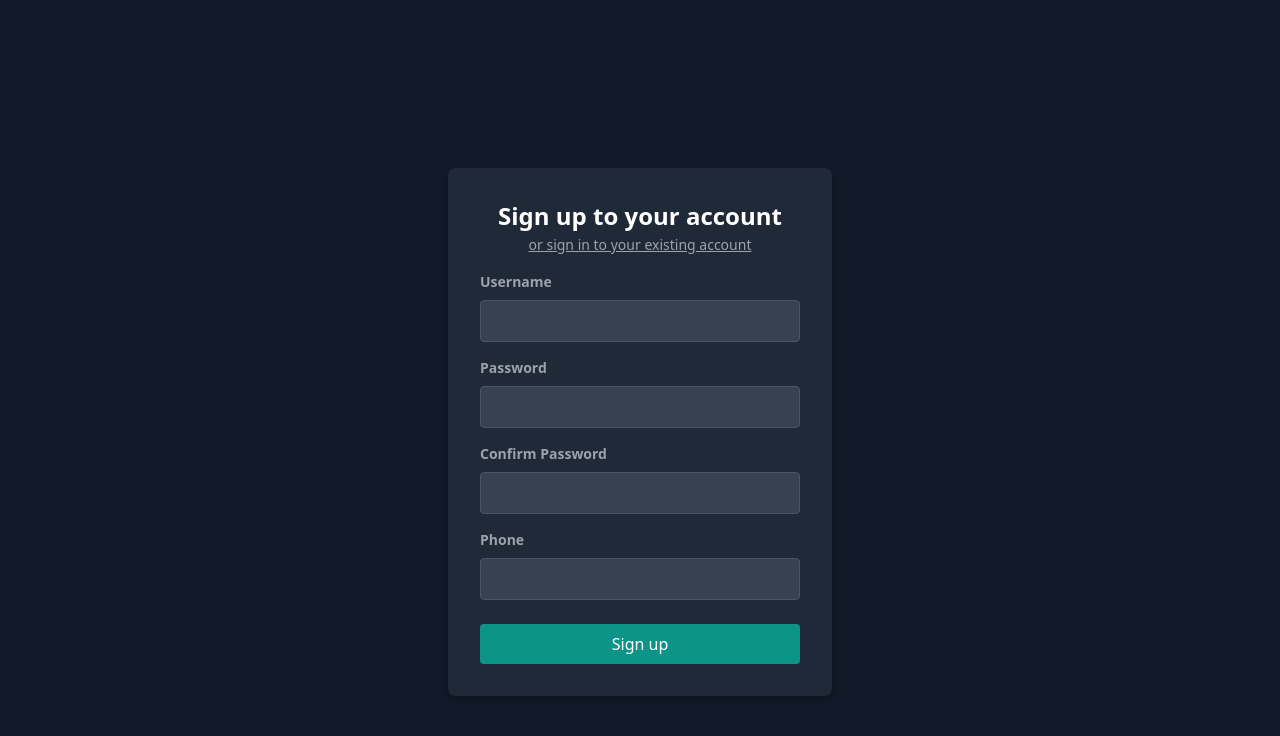
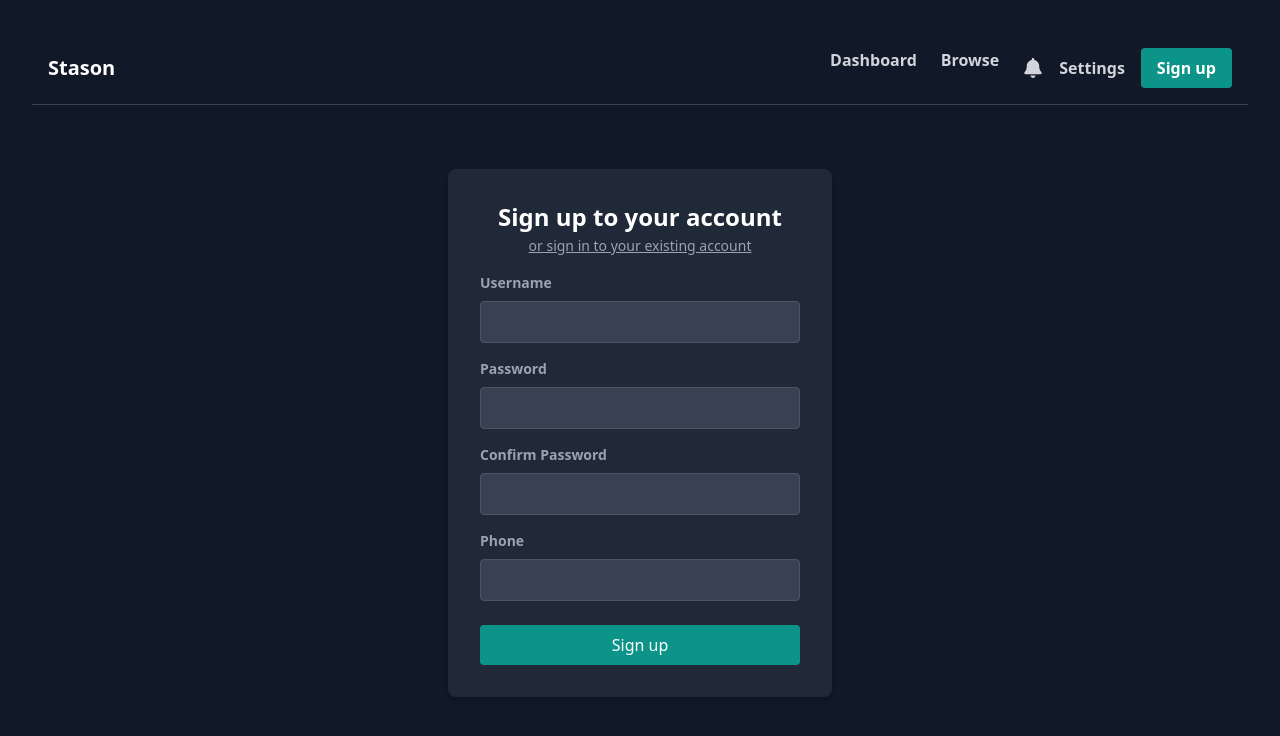
Before and after one commit to Izamu69/dyploma, a React (Vite) app: page / in a window 1280 px wide. Shown: the top 736 px of the page. Built offline with nearby package versions, Linux system fonts and the light colour scheme.

Commit message:
added header

```diff
--- a/package.json
+++ b/package.json
@@ -15,6 +15,7 @@
   "dependencies": {
     "@fortawesome/fontawesome-svg-core": "^6.5.2",
     "@fortawesome/free-brands-svg-icons": "^6.5.2",
+    "@fortawesome/free-solid-svg-icons": "^6.5.2",
     "@fortawesome/react-fontawesome": "^0.2.2",
     "babel": "^6.23.0",
     "babel-cli": "^6.26.0",
--- a/ui/App.jsx
+++ b/ui/App.jsx
@@ -1,4 +1,5 @@
 import './App.css'
+import Header from './components/Header'
 import SignInForm from './components/SignInForm'
 import SignUpForm from './components/SignUpForm'
 
@@ -6,7 +7,8 @@ function App() {
 
   return (
     <>
-      <div>
+      <div className="bg-gray-900 text-gray-300 min-h-screen">
+        <Header />
         <SignUpForm />
       </div>
     </>
--- /dev/null
+++ b/ui/components/Header.css
@@ -0,0 +1,21 @@
+.nav-open {
+    position: fixed;
+    top: 0;
+    left: 0;
+    right: 0;
+    bottom: 0;
+    background-color: rgba(0, 0, 0, 0.5);
+    /* Semi-transparent background */
+    z-index: 10;
+    /* Ensure the nav is on top */
+    display: flex;
+    justify-content: center;
+    align-items: center;
+}
+
+.nav-regular {
+    display: flex;
+    flex-direction: row;
+    align-items: center;
+    justify-content: space-between;
+}
--- /dev/null
+++ b/ui/components/Header.jsx
@@ -0,0 +1,66 @@
+import React, { useState } from 'react';
+import { FontAwesomeIcon } from '@fortawesome/react-fontawesome';
+import { faBell, faBars, faTimes } from '@fortawesome/free-solid-svg-icons';
+import './Header.css';
+
+const Header = () => {
+  const [isOpen, setIsOpen] = useState(false);
+
+  const toggleMenu = () => {
+    setIsOpen(!isOpen);
+  };
+
+  const handleBackdropClick = (e) => {
+    if (e.target === e.currentTarget) {
+      setIsOpen(false);
+    }
+  };
+
+  return (
+    <header className="bg-gray-900 text-gray-300">
+      <div className="container mx-auto flex items-center justify-between p-4">
+        <div className="flex items-center space-x-4">
+          <span className="text-white text-xl font-bold">Stason</span>
+        </div>
+        <div className="flex items-center space-x-4 md:hidden">
+          <button onClick={toggleMenu} className="focus:outline-none">
+            <FontAwesomeIcon icon={isOpen ? faTimes : faBars} className="w-6 h-6 text-white" />
+          </button>
+        </div>
+        <nav
+          className={`flex-col md:flex-row items-center space-x-6 ${isOpen ? 'flex nav-open' : 'hidden md:flex md:nav-regular'
+            }`}
+          onClick={handleBackdropClick}
+        >
+          <div
+            className={`bg-gray-900 text-gray-300 p-6 rounded-lg ${isOpen ? '' : 'hidden md:flex md:bg-transparent md:p-0 md:rounded-none'
+              }`}
+            onClick={(e) => e.stopPropagation()}
+          >
+            <a href="#" className="hover:text-white hover:underline font-bold block mb-4 md:inline md:mb-0 md:mr-6">
+              Dashboard
+            </a>
+            <a href="#" className="hover:text-white hover:underline font-bold block mb-4 md:inline md:mb-0 md:mr-6">
+              Browse
+            </a>
+            <div className="flex items-center space-x-4">
+              <FontAwesomeIcon icon={faBell} className="w-5 h-5 cursor-pointer hover:text-white" />
+              <a href="#" className="hover:text-white hover:underline font-bold">
+                Settings
+              </a>
+              <button
+                className="bg-teal-600 text-white py-2 px-4 rounded hover:bg-teal-700 focus:outline-none focus:shadow-outline font-bold"
+                type="submit"
+              >
+                Sign up
+              </button>
+            </div>
+          </div>
+        </nav>
+      </div>
+      <hr className="border-gray-700" />
+    </header>
+  );
+};
+
+export default Header;
--- a/ui/components/SignInForm.jsx
+++ b/ui/components/SignInForm.jsx
@@ -1,7 +1,4 @@
-// src/SignInForm.jsx
 import React from 'react';
-import { FontAwesomeIcon } from '@fortawesome/react-fontawesome';
-import { faGithub, faGoogle } from '@fortawesome/free-brands-svg-icons';
 
 const SignInForm = () => {
   return (
@@ -16,12 +13,12 @@ const SignInForm = () => {
         <form>
           <div className="mb-4">
             <label className="flex text-gray-400 text-sm font-bold mb-2" htmlFor="email">
-              Email address
+              Username
             </label>
             <input
               className="w-full px-3 py-2 text-gray-300 bg-gray-700 border border-gray-600 rounded focus:outline-none focus:shadow-outline"
-              id="email"
-              type="email"
+              id="userName"
+              type="text"
             />
           </div>
           <div className="mb-4">
@@ -50,17 +47,6 @@ const SignInForm = () => {
             Sign in
           </button>
         </form>
-        <div className="mt-6 text-center text-gray-400">
-          <p>Or continue with</p>
-          <div className="flex justify-center mt-4">
-            <button className="mx-2 bg-gray-700 p-3 rounded">
-              <FontAwesomeIcon icon={faGithub} className="w-6 h-6 text-white" />
-            </button>
-            <button className="mx-2 bg-gray-700 p-3 rounded">
-              <FontAwesomeIcon icon={faGoogle} className="w-6 h-6 text-white" />
-            </button>
-          </div>
-        </div>
       </div>
     </div>
   );
--- a/ui/components/SignUpForm.jsx
+++ b/ui/components/SignUpForm.jsx
@@ -1,4 +1,3 @@
-// src/SignUpForm.jsx
 import React, { useState } from 'react';
 
 const SignUpForm = () => {
@@ -57,7 +56,7 @@ const SignUpForm = () => {
   };
 
   return (
-    <div className="h-screen flex items-center justify-center bg-gray-900">
+    <div className="flex items-center justify-center bg-gray-900 pt-16">
       <div className="bg-gray-800 p-8 rounded-lg shadow-md w-full max-w-sm">
         <h2 className="text-2xl font-bold text-center text-white">Sign up to your account</h2>
         <div className="mb-4 text-center">
--- a/ui/index.css
+++ b/ui/index.css
@@ -20,5 +20,4 @@ body {
   @apply bg-gray-900 text-gray-400;
   margin: 0;
   padding: 0;
-  overflow: hidden;
 }
```
Also changed, not shown: 1 other file (tests, documents, lock files or other folders).
